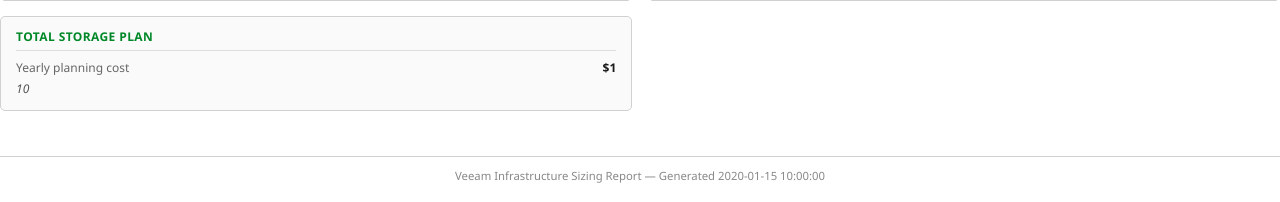
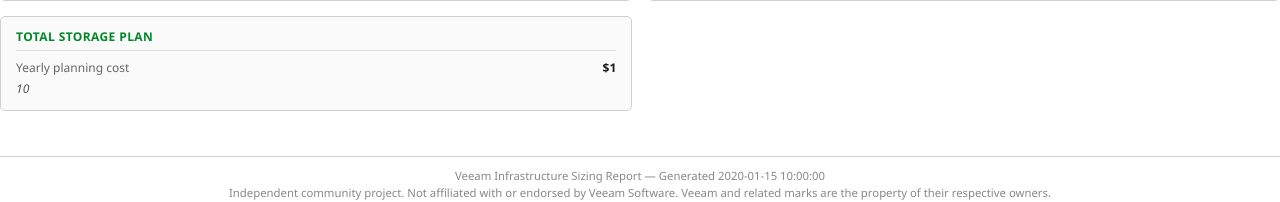
Before and after one commit to eblackrps/veeam_designer, a FastAPI app: template ui/templates/report.html in a window 1280 px wide. Shown: the part 3340-3542 px from the top of the page. Run offline with FastAPI, Linux system fonts and the light colour scheme; the template is opened without the code that fills it: most values are stand-ins (such as "Sample title", 1, 10 or a date in 2020); parts of the project's set-up code (start-up, migrations or seed data) failed here and were passed over; some libraries are stand-ins or nearby versions.

Commit message:
Add non-affiliation notice to server reports

```diff
--- a/ui/templates/report.html
+++ b/ui/templates/report.html
@@ -712,7 +712,8 @@
 <!-- FOOTER                                                              -->
 <!-- ================================================================== -->
 <div class="footer no-print">
-  Veeam Infrastructure Sizing Report &mdash; Generated {{ generated_at }}
+  <div>Veeam Infrastructure Sizing Report &mdash; Generated {{ generated_at }}</div>
+  <div>Independent community project. Not affiliated with or endorsed by Veeam Software. Veeam and related marks are the property of their respective owners.</div>
 </div>
 
 </body>
```
